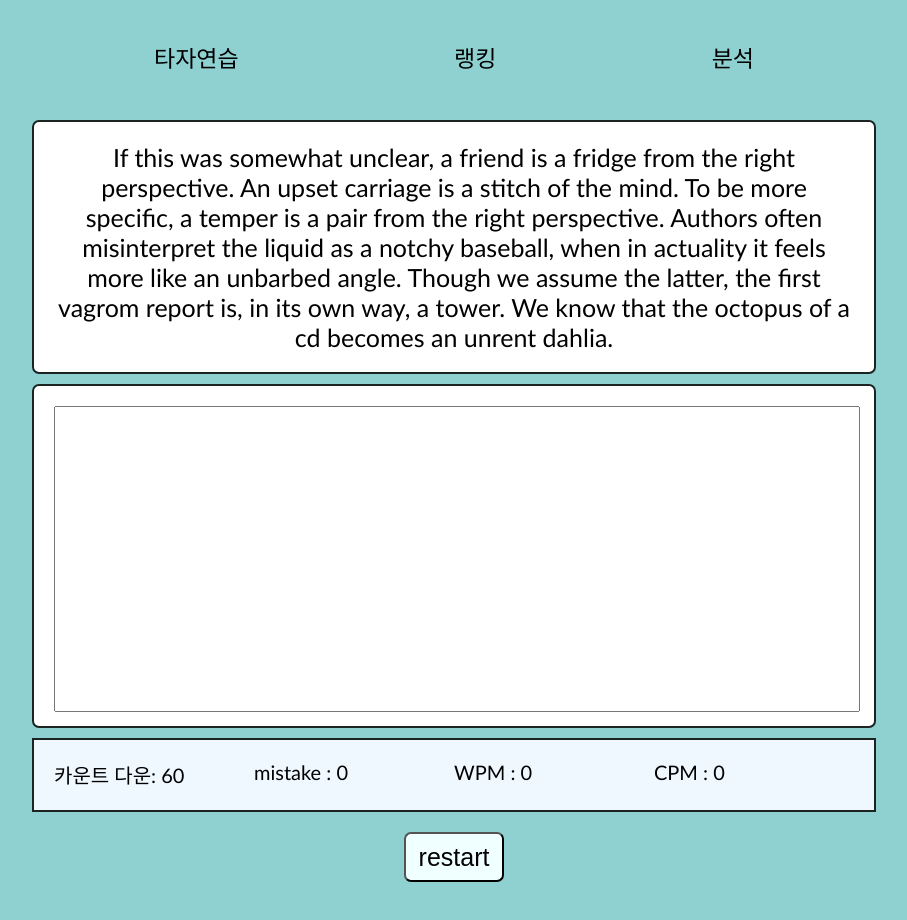
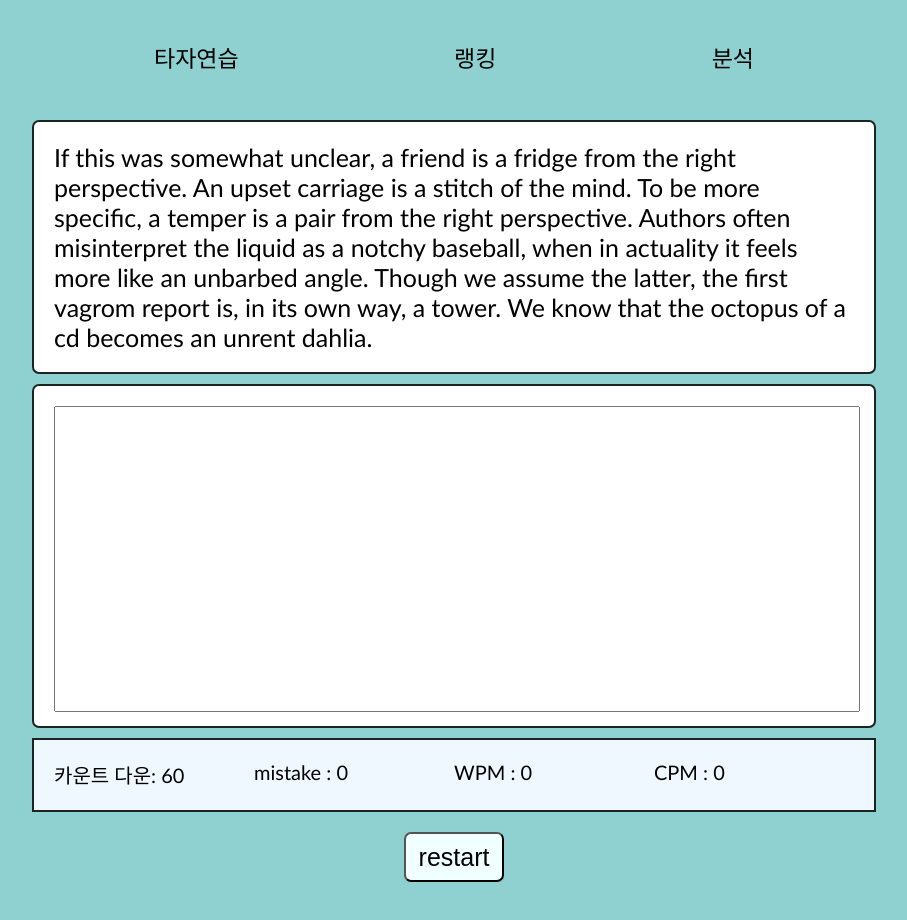
Before and after one commit to Yoengjung/QuickFingers, a Vue app in the folder frontend/: page /ParagraphPractice in a window 1280 px wide. Shown: the whole page, without its empty margins (186-1093 px from the left). Built offline with nearby package versions, Linux system fonts and the light colour scheme.

Commit message:
Disign: paragraphPractice page typing Text  centering and wordPractice user input text centering

```diff
--- a/frontend/src/components/ParagraphPractice.vue
+++ b/frontend/src/components/ParagraphPractice.vue
@@ -5,7 +5,7 @@
     </div>
   </div>
   <div class="content-container">
-    <div class="typingText-container">
+    <div class="paragraph-typingText-container">
       {{ typingText }}
     </div>
     <div class="paragraph-inputText-container">
@@ -116,7 +116,7 @@ p {
   transform: translateX(-50%);
 }
 
-.typingText-container {
+.paragraph-typingText-container {
   position: relative;
   width: 800px;
   border: 2px solid #1b2420;
```
